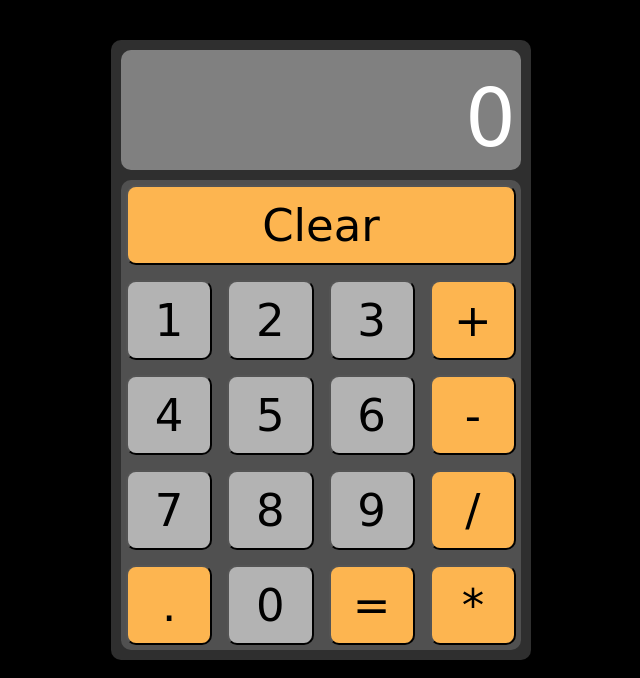
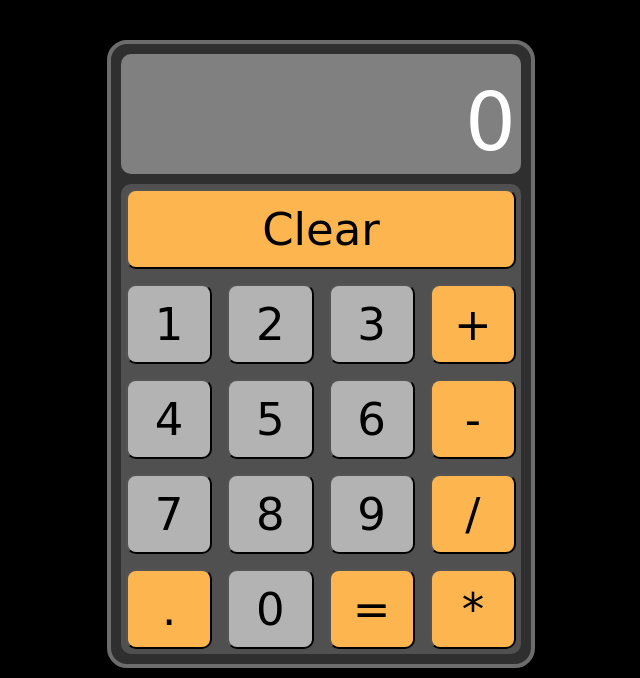
Before and after one commit to ManuelC23/Calculator, a plain HTML site: page index.html in a window 1280 px wide. Shown: the part 122-800 px from the top of the page, without its empty margins (319-959 px from the left). Drawn offline with Linux system fonts and the light colour scheme; a web font is replaced by a local one.

Commit message:
Visual update and bug fixes

```diff
--- a/javascript.js
+++ b/javascript.js
@@ -21,7 +21,6 @@ function divide(num1, num2) {
 }
 
 function isInt(n) {
-    console.log(n % 1 === 0);
     return n % 1 === 0;
 }
 
@@ -39,15 +38,6 @@ function operate(operator, num1, num2) {
             return undefined;
     }
 }
-
-const number = document.querySelectorAll('.number');
-number.forEach(num => {
-    num.addEventListener('click', (event) => {
-        displayNumber = Number(displayNumber + `${event.target.innerText}`);
-        return display.innerText = displayNumber;
-    })
-}
-);
 
 function addDot() {
     if (isInt(displayNumber)) {
@@ -150,8 +140,16 @@ function clear() {
     display.innerText = displayNumber;
 };
 
+const number = document.querySelectorAll('.number');
+number.forEach(num => {
+    num.addEventListener('click', (event) => {
+        displayNumber = Number(displayNumber + `${event.target.innerText}`);
+        return display.innerText = displayNumber;
+    })
+}
+);
+
 document.addEventListener('keydown', function (event) {
-    console.log(event)
     if (!isNaN(event.key)) {
         if (displayNumber <= 99999999) {
             displayNumber = Number(displayNumber + `${event.key}`);
--- a/styles.css
+++ b/styles.css
@@ -17,7 +17,8 @@ main {
 
 .calculator {
     background-color: rgb(47, 47, 47);
-    border-radius: 10px;
+    border: 4px solid rgb(108, 108, 108);
+    border-radius: 20px;
     padding: 10px;
     display: grid;
     grid-template-rows: 20% 80%;
```
